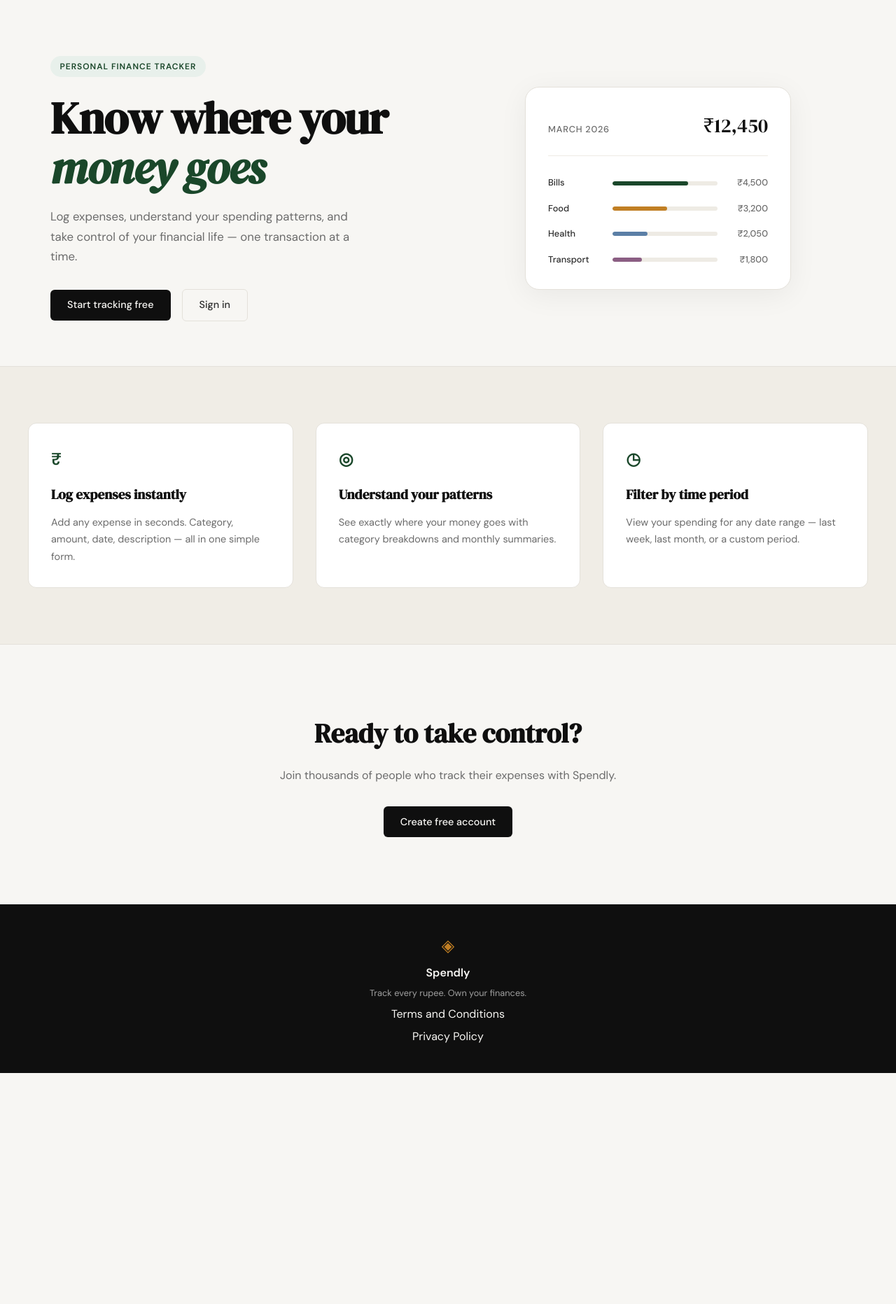
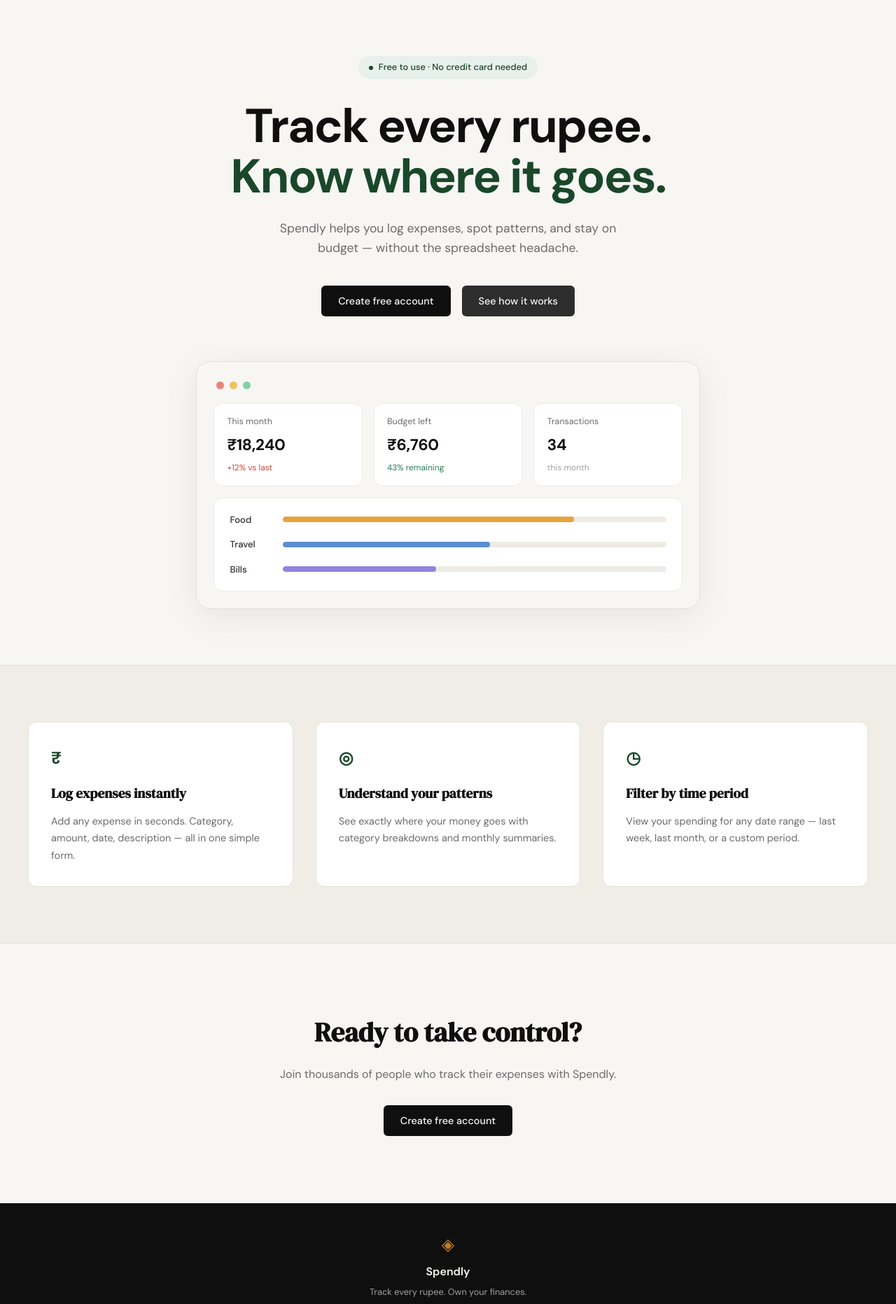
Before and after one commit to Kashish-0931/spendly, a Flask app: page / in a window 1280 px wide. Shown: the part 61-1924 px from the top of the page at 70% size. Before the commit the page ends 1594 px from the top, so only its background shows below. Run offline with Flask 3, Linux system fonts and the light colour scheme.

Commit message:
landing: redesign hero section to match mockup

```diff
--- a/static/css/style.css
+++ b/static/css/style.css
@@ -124,115 +124,183 @@ a { color: inherit; text-decoration: none; }
 /* ------------------------------------------------------------------ */
 
 .hero {
-    padding: 5rem 2rem 4rem;
-    display: grid;
-    grid-template-columns: 1fr 1fr;
-    gap: 4rem;
+    padding: 5rem 2rem 5rem;
+    max-width: 960px;
+    margin: 0 auto;
+    text-align: center;
+    display: flex;
+    flex-direction: column;
     align-items: center;
-    max-width: var(--max-width);
-    margin: 0 auto;
 }
 
 .hero-badge {
-    display: inline-block;
+    display: inline-flex;
+    align-items: center;
+    gap: 0.5rem;
     background: var(--accent-light);
     color: var(--accent);
-    font-size: 0.75rem;
-    font-weight: 600;
-    letter-spacing: 0.08em;
-    text-transform: uppercase;
-    padding: 0.35rem 0.85rem;
+    font-size: 0.8rem;
+    font-weight: 500;
+    padding: 0.4rem 0.9rem;
     border-radius: 999px;
+    margin-bottom: 2rem;
+}
+
+.hero-badge-dot {
+    width: 6px;
+    height: 6px;
+    border-radius: 999px;
+    background: var(--accent);
+}
+
+.hero-title {
+    font-family: var(--font-body);
+    font-weight: 700;
+    font-size: clamp(2.5rem, 6vw, 4.25rem);
+    line-height: 1.05;
+    letter-spacing: -0.03em;
+    color: var(--ink);
     margin-bottom: 1.5rem;
 }
 
-.hero-title {
-    font-family: var(--font-display);
-    font-size: clamp(2.5rem, 5vw, 4rem);
-    line-height: 1.1;
-    letter-spacing: -0.02em;
-    color: var(--ink);
-    margin-bottom: 1.25rem;
-}
-
 .hero-title em {
-    font-style: italic;
+    font-style: normal;
     color: var(--accent);
 }
 
 .hero-subtitle {
-    font-size: 1.05rem;
+    font-size: 1.1rem;
     color: var(--ink-muted);
-    line-height: 1.7;
-    max-width: 460px;
-    margin-bottom: 2rem;
+    line-height: 1.6;
+    max-width: 520px;
+    margin: 0 auto 2.5rem;
 }
 
 .hero-actions {
     display: flex;
     gap: 1rem;
     align-items: center;
+    justify-content: center;
+    flex-wrap: wrap;
 }
+
+.btn-secondary {
+    display: inline-block;
+    background: var(--ink-soft);
+    color: var(--paper);
+    padding: 0.65rem 1.5rem;
+    border-radius: var(--radius-sm);
+    font-family: var(--font-body);
+    font-size: 0.9rem;
+    font-weight: 500;
+    border: none;
+    transition: background 0.2s;
+    text-decoration: none;
+}
+
+.btn-secondary:hover { background: var(--ink); }
 
 /* ------------------------------------------------------------------ */
 /* Mock card (hero visual)                                             */
 /* ------------------------------------------------------------------ */
 
 .hero-visual {
+    width: 100%;
+    margin-top: 4rem;
     display: flex;
     justify-content: center;
 }
 
 .mock-card {
-    background: var(--paper-card);
+    background: var(--paper);
     border: 1px solid var(--border);
     border-radius: var(--radius-lg);
-    padding: 2rem;
+    padding: 1.5rem;
     width: 100%;
-    max-width: 380px;
-    box-shadow: 0 8px 40px rgba(0,0,0,0.06);
+    max-width: 720px;
+    box-shadow: 0 12px 50px rgba(0,0,0,0.07);
+    text-align: left;
 }
 
-.mock-card-header {
+.mock-chrome {
     display: flex;
-    justify-content: space-between;
-    align-items: baseline;
-    margin-bottom: 1.75rem;
-    padding-bottom: 1.25rem;
-    border-bottom: 1px solid var(--border-soft);
+    gap: 0.5rem;
+    padding: 0.25rem 0.25rem 1.25rem;
 }
 
-.mock-label {
-    font-size: 0.8rem;
-    font-weight: 500;
-    color: var(--ink-muted);
-    text-transform: uppercase;
-    letter-spacing: 0.06em;
+.mock-dot {
+    width: 11px;
+    height: 11px;
+    border-radius: 999px;
 }
 
-.mock-total {
-    font-family: var(--font-display);
-    font-size: 1.75rem;
+.mock-dot-r { background: #e8837c; }
+.mock-dot-y { background: #edc25f; }
+.mock-dot-g { background: #84cfa5; }
+
+.mock-tiles {
+    display: grid;
+    grid-template-columns: repeat(3, 1fr);
+    gap: 1rem;
+    margin-bottom: 1rem;
+}
+
+.mock-tile {
+    background: var(--paper-card);
+    border: 1px solid var(--border-soft);
+    border-radius: var(--radius-md);
+    padding: 1rem 1.15rem;
+    display: flex;
+    flex-direction: column;
+    gap: 0.3rem;
+}
+
+.mock-tile-label {
+    font-size: 0.78rem;
+    color: var(--ink-muted);
+}
+
+.mock-tile-value {
+    font-family: var(--font-body);
+    font-weight: 700;
+    font-size: 1.4rem;
+    letter-spacing: -0.01em;
     color: var(--ink);
 }
 
-.mock-bars { display: flex; flex-direction: column; gap: 1rem; }
+.mock-tile-sub {
+    font-size: 0.75rem;
+    color: var(--ink-faint);
+}
+
+.mock-sub-up { color: #d0463a; }
+.mock-sub-good { color: #2f7d55; }
+
+.mock-panel {
+    background: var(--paper-card);
+    border: 1px solid var(--border-soft);
+    border-radius: var(--radius-md);
+    padding: 1.25rem 1.4rem;
+    display: flex;
+    flex-direction: column;
+    gap: 0.9rem;
+}
 
 .mock-bar-row {
     display: grid;
-    grid-template-columns: 80px 1fr 60px;
+    grid-template-columns: 60px 1fr;
     align-items: center;
-    gap: 0.75rem;
+    gap: 1rem;
 }
 
 .mock-cat {
-    font-size: 0.8rem;
+    font-size: 0.82rem;
     font-weight: 500;
     color: var(--ink-soft);
 }
 
 .mock-bar-track {
-    height: 6px;
+    height: 8px;
     background: var(--border-soft);
     border-radius: 999px;
     overflow: hidden;
@@ -240,21 +308,13 @@ a { color: inherit; text-decoration: none; }
 
 .mock-bar {
     height: 100%;
-    background: var(--accent);
     border-radius: 999px;
     transition: width 0.6s ease;
 }
 
-.mock-bar-2 { background: var(--accent-2); }
-.mock-bar-3 { background: #5b7fa6; }
-.mock-bar-4 { background: #8b5e83; }
-
-.mock-amt {
-    font-size: 0.8rem;
-    font-weight: 500;
-    color: var(--ink-muted);
-    text-align: right;
-}
+.mock-bar-food { background: #e8a33d; }
+.mock-bar-travel { background: #5b8fd0; }
+.mock-bar-bills { background: #9184e0; }
 
 /* ------------------------------------------------------------------ */
 /* Buttons                                                             */
@@ -596,14 +656,8 @@ a { color: inherit; text-decoration: none; }
 /* ------------------------------------------------------------------ */
 
 @media (max-width: 900px) {
-    .hero {
-        grid-template-columns: 1fr;
-        text-align: center;
-    }
-
     .hero-subtitle { max-width: 100%; }
-    .hero-actions { justify-content: center; }
-    .hero-visual { display: none; }
+    .mock-tiles { grid-template-columns: 1fr; }
 
     .features-inner { grid-template-columns: 1fr; }
 }
--- a/templates/landing.html
+++ b/templates/landing.html
@@ -2,59 +2,66 @@
 
 {% block title %}Spendly — Track Every Rupee{% endblock %}
 
+{% block head %}
+<link href="https://fonts.googleapis.com/css2?family=DM+Sans:wght@700&display=swap" rel="stylesheet">
+{% endblock %}
+
 {% block content %}
 
 <section class="hero">
-    <div class="hero-inner">
-        <div class="hero-badge">Personal Finance Tracker</div>
-        <h1 class="hero-title">
-            Know where your<br>
-            <em>money goes</em>
-        </h1>
-        <p class="hero-subtitle">
-            Log expenses, understand your spending patterns,
-            and take control of your financial life —
-            one transaction at a time.
-        </p>
-        <div class="hero-actions">
-            <a href="{{ url_for('register') }}" class="btn-primary">Start tracking free</a>
-            <a href="{{ url_for('login') }}" class="btn-ghost">Sign in</a>
-        </div>
+    <span class="hero-badge"><span class="hero-badge-dot"></span>Free to use · No credit card needed</span>
+    <h1 class="hero-title">Track every rupee.<br><em>Know where it goes.</em></h1>
+    <p class="hero-subtitle">
+        Spendly helps you log expenses, spot patterns, and stay on budget
+        — without the spreadsheet headache.
+    </p>
+    <div class="hero-actions">
+        <a href="{{ url_for('register') }}" class="btn-primary">Create free account</a>
+        <a href="#features" class="btn-secondary">See how it works</a>
     </div>
+
     <div class="hero-visual">
         <div class="mock-card">
-            <div class="mock-card-header">
-                <span class="mock-label">March 2026</span>
-                <span class="mock-total">₹12,450</span>
+            <div class="mock-chrome">
+                <span class="mock-dot mock-dot-r"></span>
+                <span class="mock-dot mock-dot-y"></span>
+                <span class="mock-dot mock-dot-g"></span>
             </div>
-            <div class="mock-bars">
+            <div class="mock-tiles">
+                <div class="mock-tile">
+                    <span class="mock-tile-label">This month</span>
+                    <span class="mock-tile-value">₹18,240</span>
+                    <span class="mock-tile-sub mock-sub-up">+12% vs last</span>
+                </div>
+                <div class="mock-tile">
+                    <span class="mock-tile-label">Budget left</span>
+                    <span class="mock-tile-value">₹6,760</span>
+                    <span class="mock-tile-sub mock-sub-good">43% remaining</span>
+                </div>
+                <div class="mock-tile">
+                    <span class="mock-tile-label">Transactions</span>
+                    <span class="mock-tile-value">34</span>
+                    <span class="mock-tile-sub">this month</span>
+                </div>
+            </div>
+            <div class="mock-panel">
+                <div class="mock-bar-row">
+                    <span class="mock-cat">Food</span>
+                    <div class="mock-bar-track">
+                        <div class="mock-bar mock-bar-food" style="width: 76%"></div>
+                    </div>
+                </div>
+                <div class="mock-bar-row">
+                    <span class="mock-cat">Travel</span>
+                    <div class="mock-bar-track">
+                        <div class="mock-bar mock-bar-travel" style="width: 54%"></div>
+                    </div>
+                </div>
                 <div class="mock-bar-row">
                     <span class="mock-cat">Bills</span>
                     <div class="mock-bar-track">
-                        <div class="mock-bar" style="width: 72%"></div>
+                        <div class="mock-bar mock-bar-bills" style="width: 40%"></div>
                     </div>
-                    <span class="mock-amt">₹4,500</span>
-                </div>
-                <div class="mock-bar-row">
-                    <span class="mock-cat">Food</span>
-                    <div class="mock-bar-track">
-                        <div class="mock-bar mock-bar-2" style="width: 52%"></div>
-                    </div>
-                    <span class="mock-amt">₹3,200</span>
-                </div>
-                <div class="mock-bar-row">
-                    <span class="mock-cat">Health</span>
-                    <div class="mock-bar-track">
-                        <div class="mock-bar mock-bar-3" style="width: 33%"></div>
-                    </div>
-                    <span class="mock-amt">₹2,050</span>
-                </div>
-                <div class="mock-bar-row">
-                    <span class="mock-cat">Transport</span>
-                    <div class="mock-bar-track">
-                        <div class="mock-bar mock-bar-4" style="width: 28%"></div>
-                    </div>
-                    <span class="mock-amt">₹1,800</span>
                 </div>
             </div>
         </div>
```
